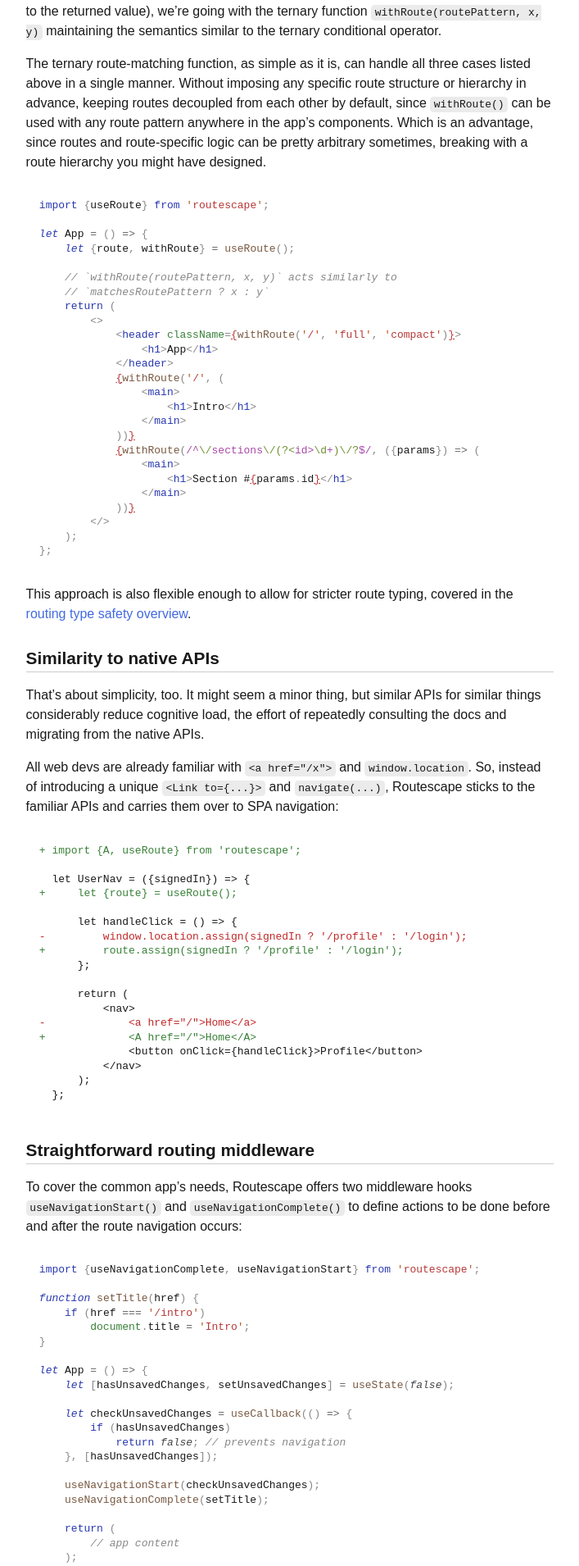
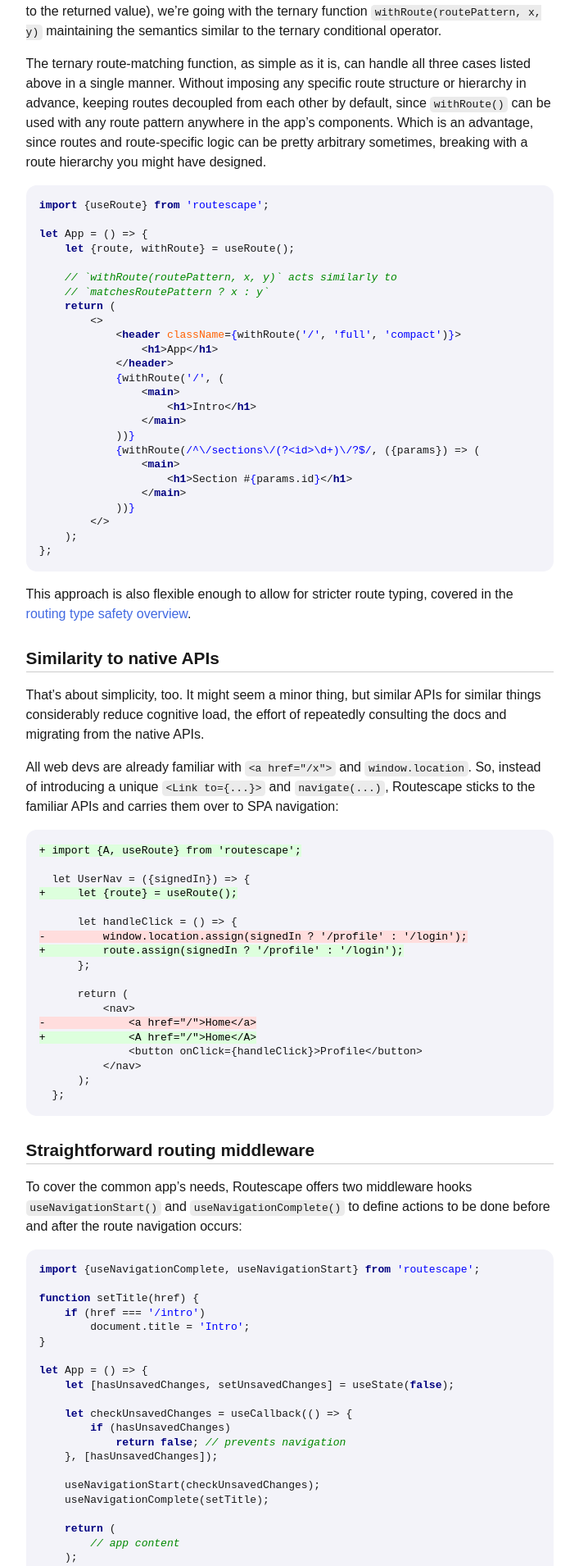
Before and after one commit to axtk/axtk.github.io, a Jekyll site: the page built from x/routescape.md, in a window 1280 px wide. Shown: the part 636-2546 px from the top of the page at 82% size, without its empty margins (286-993 px from the left). Built offline with Jekyll 4.4.1, drawn with Linux system fonts in a browser that asks for light colours; our own code applies the rules of GitHub Pages for plain Markdown files.

Commit message:
update light code theme

```diff
--- a/_layouts/default.html
+++ b/_layouts/default.html
@@ -5,7 +5,7 @@
     <meta name="viewport" content="width=device-width">
     <title>{{page.title | strip_html}}</title>
     <link rel="stylesheet" href="assets/plain.css">{% if content contains "<pre" %}
-    <link rel="stylesheet" href="assets/code.lovelace.css" media="screen and (prefers-color-scheme: light)">
+    <link rel="stylesheet" href="assets/code.borland.css" media="screen and (prefers-color-scheme: light)">
     <link rel="stylesheet" href="assets/code.lightbulb.css" media="screen and (prefers-color-scheme: dark)">{% endif %}
     <link rel="icon" type="image/svg+xml" href="/favicon.svg">
 </head>
--- /dev/null
+++ b/x/assets/code.borland.css
@@ -0,0 +1,59 @@
+/* This file was generated using `pygmentize -S borland -f html -a .highlight` */
+pre { line-height: 125%; }
+td.linenos .normal { color: inherit; background-color: transparent; padding-left: 5px; padding-right: 5px; }
+span.linenos { color: inherit; background-color: transparent; padding-left: 5px; padding-right: 5px; }
+td.linenos .special { color: #000000; background-color: #ffffc0; padding-left: 5px; padding-right: 5px; }
+span.linenos.special { color: #000000; background-color: #ffffc0; padding-left: 5px; padding-right: 5px; }
+.highlight .hll { background-color: #ffffcc }
+.highlight { background: #f3f3f9; }
+.highlight .c { color: #008800; font-style: italic } /* Comment */
+.highlight .err { color: #a61717; background-color: #e3d2d2 } /* Error */
+.highlight .k { color: #000080; font-weight: bold } /* Keyword */
+.highlight .ch { color: #008800; font-style: italic } /* Comment.Hashbang */
+.highlight .cm { color: #008800; font-style: italic } /* Comment.Multiline */
+.highlight .cp { color: #008080 } /* Comment.Preproc */
+.highlight .cpf { color: #008800; font-style: italic } /* Comment.PreprocFile */
+.highlight .c1 { color: #008800; font-style: italic } /* Comment.Single */
+.highlight .cs { color: #008800; font-weight: bold } /* Comment.Special */
+.highlight .gd { color: #000000; background-color: #ffdddd } /* Generic.Deleted */
+.highlight .ge { font-style: italic } /* Generic.Emph */
+.highlight .ges { font-weight: bold; font-style: italic } /* Generic.EmphStrong */
+.highlight .gr { color: #aa0000 } /* Generic.Error */
+.highlight .gh { color: #999999 } /* Generic.Heading */
+.highlight .gi { color: #000000; background-color: #ddffdd } /* Generic.Inserted */
+.highlight .go { color: #888888 } /* Generic.Output */
+.highlight .gp { color: #555555 } /* Generic.Prompt */
+.highlight .gs { font-weight: bold } /* Generic.Strong */
+.highlight .gu { color: #aaaaaa } /* Generic.Subheading */
+.highlight .gt { color: #aa0000 } /* Generic.Traceback */
+.highlight .kc { color: #000080; font-weight: bold } /* Keyword.Constant */
+.highlight .kd { color: #000080; font-weight: bold } /* Keyword.Declaration */
+.highlight .kn { color: #000080; font-weight: bold } /* Keyword.Namespace */
+.highlight .kp { color: #000080; font-weight: bold } /* Keyword.Pseudo */
+.highlight .kr { color: #000080; font-weight: bold } /* Keyword.Reserved */
+.highlight .kt { color: #000080; font-weight: bold } /* Keyword.Type */
+.highlight .m { color: #0000FF } /* Literal.Number */
+.highlight .s { color: #0000FF } /* Literal.String */
+.highlight .na { color: #FF6000 } /* Name.Attribute */
+.highlight .nt { color: #000080; font-weight: bold } /* Name.Tag */
+.highlight .ow { font-weight: bold } /* Operator.Word */
+.highlight .w { color: #bbbbbb } /* Text.Whitespace */
+.highlight .mb { color: #0000FF } /* Literal.Number.Bin */
+.highlight .mf { color: #0000FF } /* Literal.Number.Float */
+.highlight .mh { color: #0000FF } /* Literal.Number.Hex */
+.highlight .mi { color: #0000FF } /* Literal.Number.Integer */
+.highlight .mo { color: #0000FF } /* Literal.Number.Oct */
+.highlight .sa { color: #0000FF } /* Literal.String.Affix */
+.highlight .sb { color: #0000FF } /* Literal.String.Backtick */
+.highlight .sc { color: #800080 } /* Literal.String.Char */
+.highlight .dl { color: #0000FF } /* Literal.String.Delimiter */
+.highlight .sd { color: #0000FF } /* Literal.String.Doc */
+.highlight .s2 { color: #0000FF } /* Literal.String.Double */
+.highlight .se { color: #0000FF } /* Literal.String.Escape */
+.highlight .sh { color: #0000FF } /* Literal.String.Heredoc */
+.highlight .si { color: #0000FF } /* Literal.String.Interpol */
+.highlight .sx { color: #0000FF } /* Literal.String.Other */
+.highlight .sr { color: #0000FF } /* Literal.String.Regex */
+.highlight .s1 { color: #0000FF } /* Literal.String.Single */
+.highlight .ss { color: #0000FF } /* Literal.String.Symbol */
+.highlight .il { color: #0000FF } /* Literal.Number.Integer.Long */
--- a/x/assets/code.lovelace.css
+++ /dev/null
@@ -1,78 +0,0 @@
-/* This file was generated using `pygmentize -S lovelace -f html -a .highlight` */
-pre { line-height: 125%; }
-td.linenos .normal { color: inherit; background-color: transparent; padding-left: 5px; padding-right: 5px; }
-span.linenos { color: inherit; background-color: transparent; padding-left: 5px; padding-right: 5px; }
-td.linenos .special { color: #000000; background-color: #ffffc0; padding-left: 5px; padding-right: 5px; }
-span.linenos.special { color: #000000; background-color: #ffffc0; padding-left: 5px; padding-right: 5px; }
-.highlight .hll { background-color: #ffffcc }
-.highlight { background: #ffffff; }
-.highlight .c { color: #888888; font-style: italic } /* Comment */
-.highlight .err { background-color: #a848a8 } /* Error */
-.highlight .k { color: #2838b0 } /* Keyword */
-.highlight .o { color: #666666 } /* Operator */
-.highlight .p { color: #888888 } /* Punctuation */
-.highlight .ch { color: #287088; font-style: italic } /* Comment.Hashbang */
-.highlight .cm { color: #888888; font-style: italic } /* Comment.Multiline */
-.highlight .cp { color: #289870 } /* Comment.Preproc */
-.highlight .cpf { color: #888888; font-style: italic } /* Comment.PreprocFile */
-.highlight .c1 { color: #888888; font-style: italic } /* Comment.Single */
-.highlight .cs { color: #888888; font-style: italic } /* Comment.Special */
-.highlight .gd { color: #c02828 } /* Generic.Deleted */
-.highlight .ge { font-style: italic } /* Generic.Emph */
-.highlight .ges { font-weight: bold; font-style: italic } /* Generic.EmphStrong */
-.highlight .gr { color: #c02828 } /* Generic.Error */
-.highlight .gh { color: #666666 } /* Generic.Heading */
-.highlight .gi { color: #388038 } /* Generic.Inserted */
-.highlight .go { color: #666666 } /* Generic.Output */
-.highlight .gp { color: #444444 } /* Generic.Prompt */
-.highlight .gs { font-weight: bold } /* Generic.Strong */
-.highlight .gu { color: #444444 } /* Generic.Subheading */
-.highlight .gt { color: #2838b0 } /* Generic.Traceback */
-.highlight .kc { color: #444444; font-style: italic } /* Keyword.Constant */
-.highlight .kd { color: #2838b0; font-style: italic } /* Keyword.Declaration */
-.highlight .kn { color: #2838b0 } /* Keyword.Namespace */
-.highlight .kp { color: #2838b0 } /* Keyword.Pseudo */
-.highlight .kr { color: #2838b0 } /* Keyword.Reserved */
-.highlight .kt { color: #2838b0; font-style: italic } /* Keyword.Type */
-.highlight .m { color: #444444 } /* Literal.Number */
-.highlight .s { color: #b83838 } /* Literal.String */
-.highlight .na { color: #388038 } /* Name.Attribute */
-.highlight .nb { color: #388038 } /* Name.Builtin */
-.highlight .nc { color: #287088 } /* Name.Class */
-.highlight .no { color: #b85820 } /* Name.Constant */
-.highlight .nd { color: #287088 } /* Name.Decorator */
-.highlight .ni { color: #709030 } /* Name.Entity */
-.highlight .ne { color: #908828 } /* Name.Exception */
-.highlight .nf { color: #785840 } /* Name.Function */
-.highlight .nl { color: #289870 } /* Name.Label */
-.highlight .nn { color: #289870 } /* Name.Namespace */
-.highlight .nt { color: #2838b0 } /* Name.Tag */
-.highlight .nv { color: #b04040 } /* Name.Variable */
-.highlight .ow { color: #a848a8 } /* Operator.Word */
-.highlight .pm { color: #888888 } /* Punctuation.Marker */
-.highlight .w { color: #a89028 } /* Text.Whitespace */
-.highlight .mb { color: #444444 } /* Literal.Number.Bin */
-.highlight .mf { color: #444444 } /* Literal.Number.Float */
-.highlight .mh { color: #444444 } /* Literal.Number.Hex */
-.highlight .mi { color: #444444 } /* Literal.Number.Integer */
-.highlight .mo { color: #444444 } /* Literal.Number.Oct */
-.highlight .sa { color: #444444 } /* Literal.String.Affix */
-.highlight .sb { color: #b83838 } /* Literal.String.Backtick */
-.highlight .sc { color: #a848a8 } /* Literal.String.Char */
-.highlight .dl { color: #b85820 } /* Literal.String.Delimiter */
-.highlight .sd { color: #b85820; font-style: italic } /* Literal.String.Doc */
-.highlight .s2 { color: #b83838 } /* Literal.String.Double */
-.highlight .se { color: #709030 } /* Literal.String.Escape */
-.highlight .sh { color: #b83838 } /* Literal.String.Heredoc */
-.highlight .si { color: #b83838; text-decoration: underline } /* Literal.String.Interpol */
-.highlight .sx { color: #a848a8 } /* Literal.String.Other */
-.highlight .sr { color: #a848a8 } /* Literal.String.Regex */
-.highlight .s1 { color: #b83838 } /* Literal.String.Single */
-.highlight .ss { color: #b83838 } /* Literal.String.Symbol */
-.highlight .bp { color: #388038; font-style: italic } /* Name.Builtin.Pseudo */
-.highlight .fm { color: #b85820 } /* Name.Function.Magic */
-.highlight .vc { color: #b04040 } /* Name.Variable.Class */
-.highlight .vg { color: #908828 } /* Name.Variable.Global */
-.highlight .vi { color: #b04040 } /* Name.Variable.Instance */
-.highlight .vm { color: #b85820 } /* Name.Variable.Magic */
-.highlight .il { color: #444444 } /* Literal.Number.Integer.Long */
```
